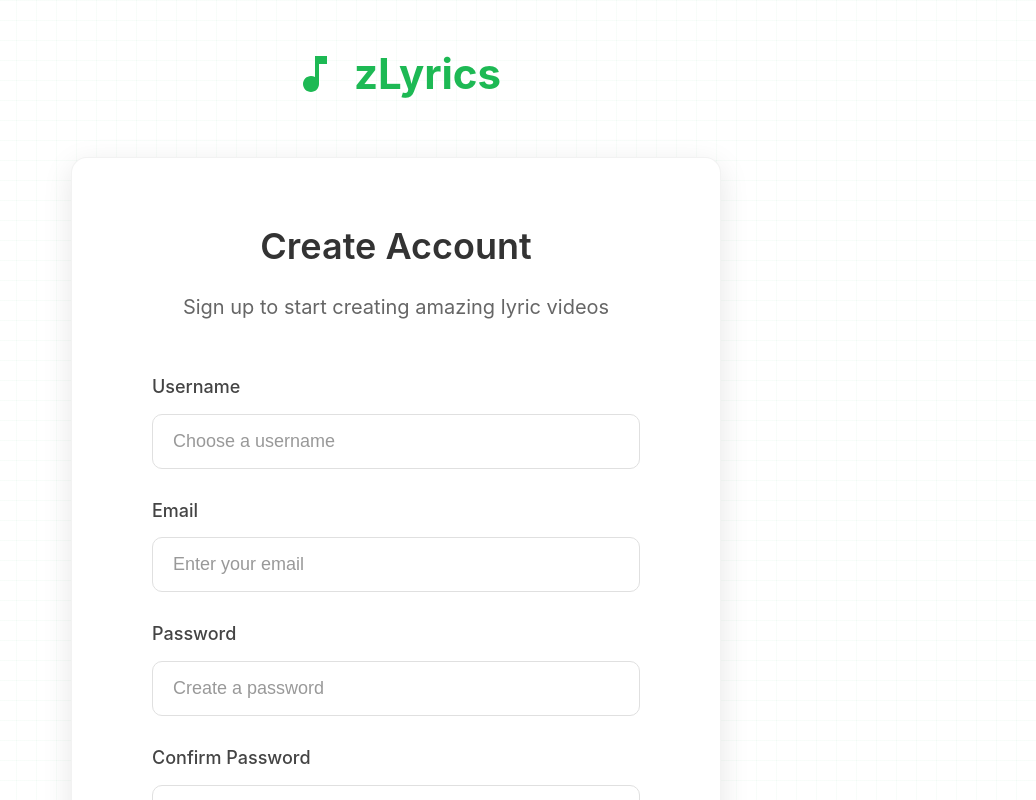
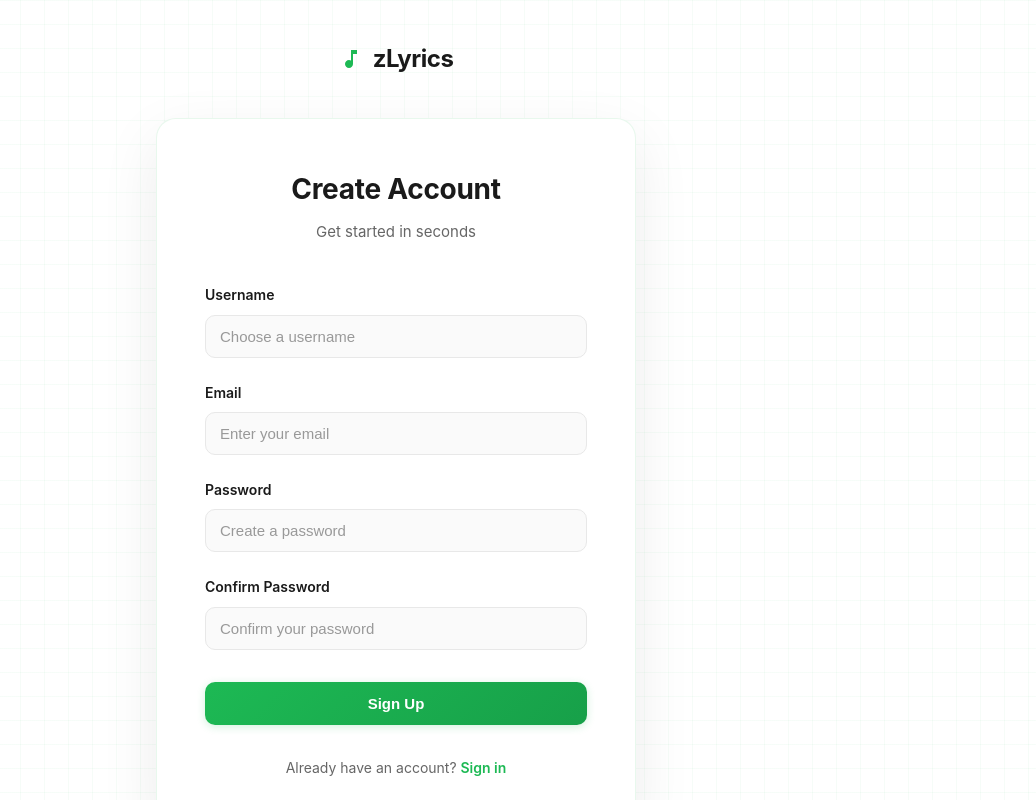
Before and after one commit to Zavalaesteban1/zLyrcis, a React (Create React App) app in the folder frontend/: page /signup in a window 1280 px wide. Shown: the whole page, without its empty margins (244-1280 px from the left). Built offline with nearby package versions, Linux system fonts and the light colour scheme; no server answers.

Commit message:
another sign up change

```diff
--- a/frontend/src/pages/SignupPage.tsx
+++ b/frontend/src/pages/SignupPage.tsx
@@ -19,125 +19,88 @@ const SignupContainer = styled.div`
   width: 100%;
   max-width: 100vw;
   background-color: white;
-  background-image: linear-gradient(rgba(29, 185, 84, 0.03) 1px, transparent 1px),
-                    linear-gradient(90deg, rgba(29, 185, 84, 0.03) 1px, transparent 1px);
-  background-size: 20px 20px;
-  color: #333;
+  background-image: linear-gradient(rgba(29, 185, 84, 0.04) 1px, transparent 1px),
+                    linear-gradient(90deg, rgba(29, 185, 84, 0.04) 1px, transparent 1px);
+  background-size: 24px 24px;
+  color: #1a1a1a;
   overflow-x: hidden;
   padding: 40px;
 `;
 
 const Logo = styled.div`
-  font-size: 42px;
+  font-size: 24px;
   font-weight: 700;
-  margin-bottom: 50px;
+  margin-bottom: 40px;
   display: flex;
   align-items: center;
-  gap: 15px;
-  color: #1DB954;
-
-  @media (min-width: 1600px) {
-    font-size: 48px;
-    margin-bottom: 60px;
-  }
+  gap: 10px;
+  color: #1a1a1a;
+  letter-spacing: -0.02em;
 
   @media (max-width: 768px) {
-    font-size: 32px;
-    margin-bottom: 30px;
+    font-size: 20px;
+    margin-bottom: 24px;
   }
 `;
 
 const LogoIcon = styled.span`
   display: flex;
   align-items: center;
-  font-size: 48px;
-
-  @media (min-width: 1600px) {
-    font-size: 54px;
-  }
+  color: #1DB954;
 
   @media (max-width: 768px) {
-    font-size: 36px;
+    font-size: 20px;
   }
 `;
 
 const SignupCard = styled.div`
   background-color: white;
-  border-radius: 16px;
-  box-shadow: 0 8px 30px rgba(0, 0, 0, 0.1);
+  border-radius: 20px;
+  box-shadow: 0 20px 60px rgba(0, 0, 0, 0.08);
   width: 100%;
-  max-width: 650px;
-  padding: 60px 80px;
-  border: 1px solid rgba(0, 0, 0, 0.05);
-
-  @media (min-width: 1600px) {
-    max-width: 750px;
-    padding: 70px 90px;
-  }
+  max-width: 480px;
+  padding: 48px;
+  border: 1px solid rgba(29, 185, 84, 0.1);
 
   @media (max-width: 768px) {
-    padding: 30px;
+    padding: 32px;
     max-width: 100%;
-    border-radius: 10px;
+    border-radius: 16px;
   }
 `;
 
 const SignupHeader = styled.div`
-  margin-bottom: 50px;
+  margin-bottom: 40px;
   text-align: center;
-
-  @media (min-width: 1600px) {
-    margin-bottom: 60px;
-  }
-
-  @media (max-width: 768px) {
-    margin-bottom: 30px;
-  }
 `;
 
 const SignupTitle = styled.h2`
-  font-size: 36px;
-  font-weight: 600;
-  color: #333;
-  margin-bottom: 15px;
-
-  @media (min-width: 1600px) {
-    font-size: 42px;
-    margin-bottom: 18px;
-  }
+  font-size: 28px;
+  font-weight: 700;
+  color: #1a1a1a;
+  margin-bottom: 8px;
+  letter-spacing: -0.01em;
 
   @media (max-width: 768px) {
-    font-size: 28px;
-    margin-bottom: 10px;
+    font-size: 24px;
   }
 `;
 
 const SignupSubtitle = styled.p`
   color: #666;
-  font-size: 20px;
-
-  @media (min-width: 1600px) {
-    font-size: 22px;
-  }
+  font-size: 15px;
+  margin: 0;
 
   @media (max-width: 768px) {
-    font-size: 16px;
+    font-size: 14px;
   }
 `;
 
 const Form = styled.form`
   display: flex;
   flex-direction: column;
-  gap: 28px;
+  gap: 24px;
   width: 100%;
-
-  @media (min-width: 1600px) {
-    gap: 32px;
-  }
-
-  @media (max-width: 768px) {
-    gap: 20px;
-  }
 `;
 
 const InputContainer = styled.div`
@@ -146,49 +109,28 @@ const InputContainer = styled.div`
 `;
 
 const Label = styled.label`
-  font-size: 18px;
-  margin-bottom: 12px;
+  font-size: 14px;
+  margin-bottom: 8px;
   display: block;
-  color: #444;
-  font-weight: 500;
-
-  @media (min-width: 1600px) {
-    font-size: 20px;
-    margin-bottom: 14px;
-  }
-
-  @media (max-width: 768px) {
-    font-size: 14px;
-    margin-bottom: 8px;
-  }
+  color: #1a1a1a;
+  font-weight: 600;
 `;
 
 const Input = styled.input`
   width: 100%;
-  padding: 16px 20px;
-  border: 1px solid #e0e0e0;
+  padding: 12px 14px;
+  border: 1.5px solid #e8e8e8;
   border-radius: 10px;
-  background-color: white;
-  color: #333;
-  font-size: 18px;
-  transition: all 0.3s ease;
-
-  @media (min-width: 1600px) {
-    padding: 18px 22px;
-    font-size: 20px;
-    border-radius: 12px;
-  }
-
-  @media (max-width: 768px) {
-    padding: 12px 15px;
-    font-size: 16px;
-    border-radius: 8px;
-  }
+  background-color: #fafafa;
+  color: #1a1a1a;
+  font-size: 15px;
+  transition: all 0.2s ease;
 
   &:focus {
     outline: none;
     border-color: #1DB954;
-    box-shadow: 0 0 0 3px rgba(29, 185, 84, 0.1);
+    background-color: white;
+    box-shadow: 0 0 0 3px rgba(29, 185, 84, 0.08);
   }
 
   &::placeholder {
@@ -197,39 +139,25 @@ const Input = styled.input`
 `;
 
 const Button = styled.button`
-  padding: 18px;
+  padding: 13px;
   border: none;
   border-radius: 10px;
-  background-color: #1DB954;
+  background: linear-gradient(135deg, #1DB954 0%, #17a049 100%);
   color: white;
-  font-size: 20px;
+  font-size: 15px;
   font-weight: 600;
   cursor: pointer;
-  transition: all 0.3s ease;
+  transition: all 0.2s cubic-bezier(0.4, 0, 0.2, 1);
   display: flex;
   align-items: center;
   justify-content: center;
-  gap: 12px;
-  margin-top: 15px;
-
-  @media (min-width: 1600px) {
-    padding: 20px;
-    font-size: 22px;
-    margin-top: 20px;
-    border-radius: 12px;
-  }
-
-  @media (max-width: 768px) {
-    padding: 14px;
-    font-size: 16px;
-    margin-top: 5px;
-    border-radius: 8px;
-  }
+  gap: 10px;
+  margin-top: 8px;
+  box-shadow: 0 2px 8px rgba(29, 185, 84, 0.2);
 
   &:hover {
-    background-color: #169c46;
-    transform: translateY(-2px);
-    box-shadow: 0 4px 12px rgba(29, 185, 84, 0.2);
+    transform: translateY(-1px);
+    box-shadow: 0 4px 12px rgba(29, 185, 84, 0.3);
   }
 
   &:active {
@@ -237,49 +165,26 @@ const Button = styled.button`
   }
 
   &:disabled {
-    background-color: #a0a0a0;
+    background: #a0a0a0;
     cursor: not-allowed;
     transform: none;
-    box-shadow: none;
   }
 `;
 
 const ErrorMessage = styled.div`
   background-color: rgba(233, 20, 41, 0.1);
   color: #e91429;
-  padding: 16px 20px;
-  border-radius: 10px;
-  font-size: 18px;
-  border-left: 4px solid #e91429;
-
-  @media (min-width: 1600px) {
-    padding: 18px 22px;
-    font-size: 20px;
-    border-radius: 12px;
-  }
-
-  @media (max-width: 768px) {
-    padding: 12px 15px;
-    font-size: 14px;
-    border-radius: 8px;
-  }
+  padding: 12px 16px;
+  border-radius: 8px;
+  font-size: 14px;
+  border-left: 3px solid #e91429;
 `;
 
 const LinkContainer = styled.div`
-  margin-top: 35px;
+  margin-top: 32px;
   text-align: center;
   color: #666;
-  font-size: 18px;
-
-  @media (min-width: 1600px) {
-    margin-top: 40px;
-    font-size: 20px;
-  }
-
-  @media (max-width: 768px) {
-    margin-top: 25px;
-    font-size: 14px;
-  }
+  font-size: 14px;
 
   a {
     color: #1DB954;
@@ -294,27 +199,15 @@ const LinkContainer = styled.div`
 
 const LoadingSpinner = styled.div`
   display: inline-block;
-  width: 24px;
-  height: 24px;
-  border: 3px solid rgba(255, 255, 255, 0.3);
+  width: 20px;
+  height: 20px;
+  border: 2px solid rgba(255, 255, 255, 0.3);
   border-radius: 50%;
   border-top-color: white;
   animation: spin 1s ease-in-out infinite;
 
   @keyframes spin {
     to { transform: rotate(360deg); }
-  }
-
-  @media (min-width: 1600px) {
-    width: 28px;
-    height: 28px;
-    border-width: 3px;
-  }
-
-  @media (max-width: 768px) {
-    width: 20px;
-    height: 20px;
-    border-width: 2px;
   }
 `;
 
@@ -370,14 +263,14 @@ const SignupPage: React.FC = () => {
   return (
     <SignupContainer>
       <Logo>
-        <LogoIcon>{MdMusicNote({ size: 48 })}</LogoIcon>
+        <LogoIcon>{MdMusicNote({ size: 24 })}</LogoIcon>
         zLyrics
       </Logo>
 
       <SignupCard>
         <SignupHeader>
           <SignupTitle>Create Account</SignupTitle>
-          <SignupSubtitle>Sign up to start creating amazing lyric videos</SignupSubtitle>
+          <SignupSubtitle>Get started in seconds</SignupSubtitle>
         </SignupHeader>
 
         <Form onSubmit={handleSubmit}>
```
